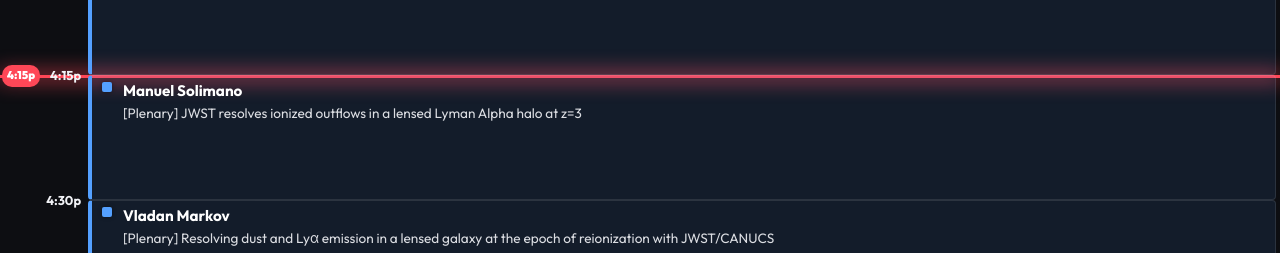
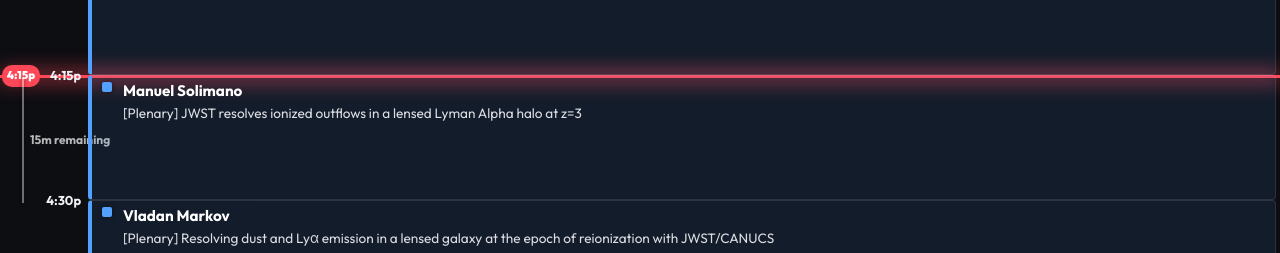
Before and after one commit to outofthisworldapps/conference-schedule, a website: page index.html in a window 1280 px wide. Shown: the part 4783-5036 px from the top of the page. Drawn offline with Linux system fonts and the light colour scheme.

Commit message:
Conference Schedule v2026-08-10 18:15 — Add remaining time vertical line to current time red pill

```diff
--- a/app.js
+++ b/app.js
@@ -1476,12 +1476,23 @@ function updateNowLine() {
         nowLine.style.display = 'block';
         const startHour = 7;
         const hourHeight = currentHourHeight;
-        const top = (nowMinutes - startHour * 60) * (hourHeight / 60);
+        const pixelsPerMinute = hourHeight / 60;
+        const top = (nowMinutes - startHour * 60) * pixelsPerMinute;
         nowLine.style.top = `${top}px`;
         nowLine.setAttribute('data-time', formatTime(timeStr));
 
         nowLine.style.left = 'calc(-1 * var(--gutter-width, 48px))';
         nowLine.style.width = 'calc(100% + var(--gutter-width, 48px))';
+
+        let remainingLine = document.getElementById('calendar-now-remaining-line');
+        if (!remainingLine) {
+            remainingLine = document.createElement('div');
+            remainingLine.id = 'calendar-now-remaining-line';
+            nowLine.appendChild(remainingLine);
+        }
+
+        let currentActiveEndM = null;
+        let activeEventElement = null;
 
         document.querySelectorAll('.calendar-event').forEach(el => {
             const [sh, sm] = el.dataset.start.split(':').map(Number);
@@ -1490,10 +1501,24 @@ function updateNowLine() {
             const emins = eh * 60 + em;
             if (nowMinutes >= smins && nowMinutes < emins) {
                 el.classList.add('current');
+                if (currentActiveEndM === null || emins > currentActiveEndM) {
+                    currentActiveEndM = emins;
+                    activeEventElement = el;
+                }
             } else {
                 el.classList.remove('current');
             }
         });
+
+        if (currentActiveEndM !== null) {
+            const remainingMins = currentActiveEndM - nowMinutes;
+            const height = remainingMins * pixelsPerMinute;
+            remainingLine.style.display = 'flex';
+            remainingLine.style.height = `${height}px`;
+            remainingLine.setAttribute('data-remaining', `${remainingMins}m remaining`);
+        } else {
+            remainingLine.style.display = 'none';
+        }
     } else {
         nowLine.style.display = 'none';
     }
--- a/style.css
+++ b/style.css
@@ -1021,6 +1021,28 @@ header a {
     border-radius: 10px;
 }
 
+#calendar-now-remaining-line {
+    position: absolute;
+    top: 3px;
+    left: 22px;
+    width: 2px;
+    background: rgba(255, 255, 255, 0.4);
+    box-shadow: 0 0 4px rgba(0, 0, 0, 0.5);
+    display: flex;
+    align-items: center;
+    pointer-events: none;
+}
+
+#calendar-now-remaining-line::after {
+    content: attr(data-remaining);
+    position: absolute;
+    left: 8px;
+    font-size: 0.75rem;
+    font-weight: 700;
+    color: rgba(255, 255, 255, 0.7);
+    white-space: nowrap;
+}
+
 /* Day Selection for Calendar */
 .day-navigation {
     display: flex;
```
Also changed, not shown: 1 other file.
